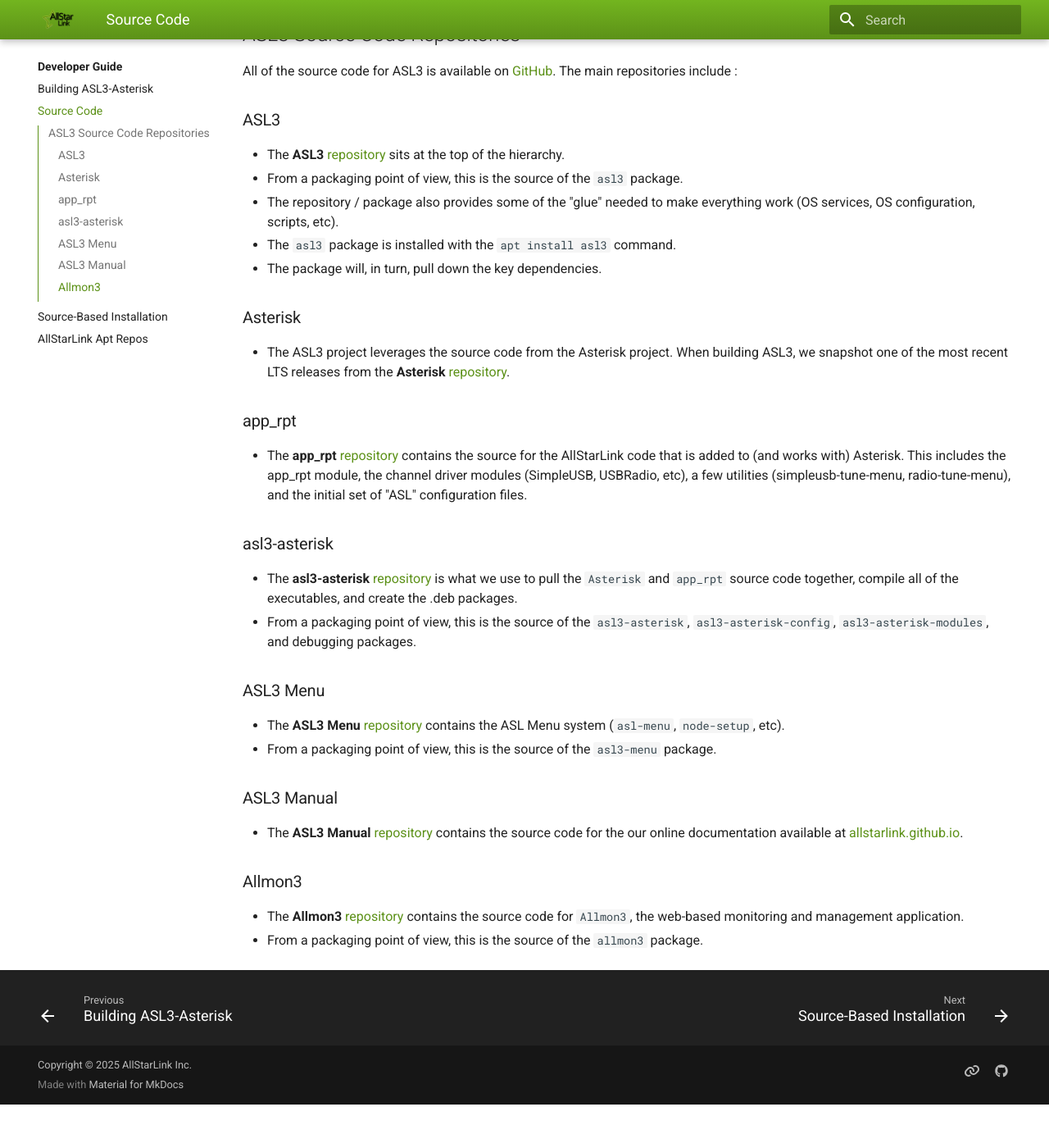
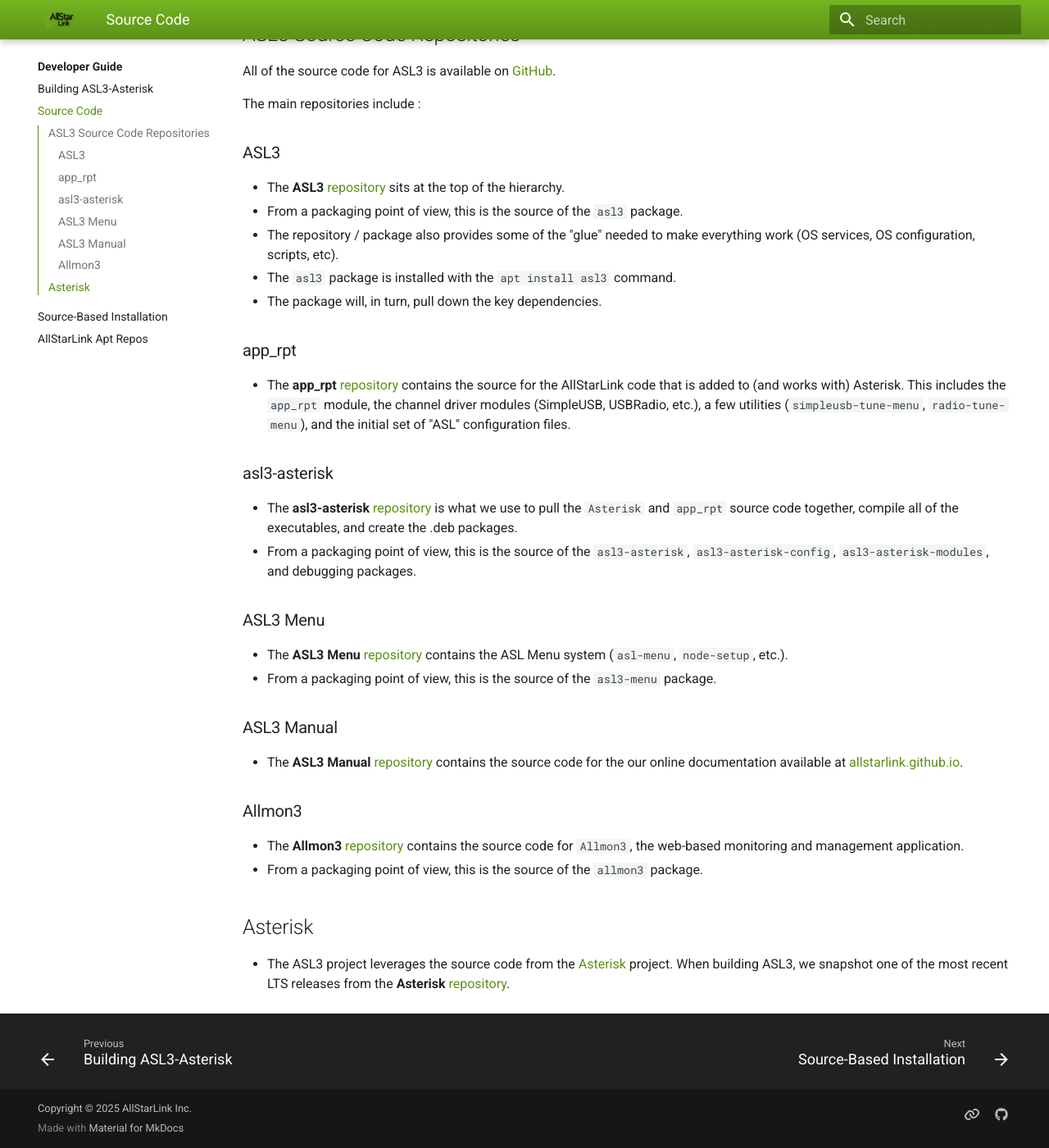
Before and after one commit to AllStarLink/ASL3-Manual, an MkDocs documentation site: the page built from docs/developers/source-code.md, in a window 1280 px wide and 1400 px high, scrolled down 210 px. Shown: the whole window at 82% size. Built offline with MkDocs 1.6.1 and Material for MkDocs 9.7.7, drawn with Linux system fonts in a browser that asks for light colours; before the commit the page ends 1557 px from its top, so only the background shows below that; some of the changed lines change nothing that is shown.

Commit message:
Re-arrange sections, minor formatting updates and additions.

```diff
--- a/docs/developers/source-code.md
+++ b/docs/developers/source-code.md
@@ -2,6 +2,7 @@
 
 ## ASL3 Source Code Repositories
 All of the source code for ASL3 is available on [GitHub](https://github.com/AllStarLink).
+
 The main repositories include :
 
 ### ASL3
@@ -12,13 +13,9 @@
 - The `asl3` package is installed with the `apt install asl3` command.
 - The package will, in turn, pull down the key dependencies.
 
-### Asterisk
-
-- The ASL3 project leverages the source code from the Asterisk project.  When building ASL3, we  snapshot one of the most recent LTS releases from the **Asterisk** [repository](https://github.com/asterisk/asterisk).
-
 ### app\_rpt
 
-- The **app\_rpt** [repository](https://github.com/AllStarLink/app\_rpt) contains the source for the AllStarLink code that is added to (and works with) Asterisk. This includes the app_rpt module, the channel driver modules (SimpleUSB, USBRadio, etc), a few utilities (simpleusb-tune-menu, radio-tune-menu), and the initial set of "ASL" configuration files.
+- The **app\_rpt** [repository](https://github.com/AllStarLink/app\_rpt) contains the source for the AllStarLink code that is added to (and works with) Asterisk. This includes the `app_rpt` module, the channel driver modules (SimpleUSB, USBRadio, etc.), a few utilities (`simpleusb-tune-menu`, `radio-tune-menu`), and the initial set of "ASL" configuration files.
 
 ### asl3-asterisk
 
@@ -27,7 +24,7 @@
 
 ### ASL3 Menu
 
-- The **ASL3 Menu** [repository](https://github.com/AllStarLink/asl3-menu) contains the ASL Menu system (`asl-menu`, `node-setup`, etc).
+- The **ASL3 Menu** [repository](https://github.com/AllStarLink/asl3-menu) contains the ASL Menu system (`asl-menu`, `node-setup`, etc.).
 - From a packaging point of view, this is the source of the `asl3-menu` package.
 
 ### ASL3 Manual
@@ -38,3 +35,7 @@
 
 - The **Allmon3** [repository](https://github.com/AllStarLink/Allmon3) contains the source code for `Allmon3`, the web-based monitoring and management application.
 - From a packaging point of view, this is the source of the `allmon3` package.
+
+## Asterisk
+
+- The ASL3 project leverages the source code from the [Asterisk](https://asterisk.org) project. When building ASL3, we snapshot one of the most recent LTS releases from the **Asterisk** [repository](https://github.com/asterisk/asterisk).
```
